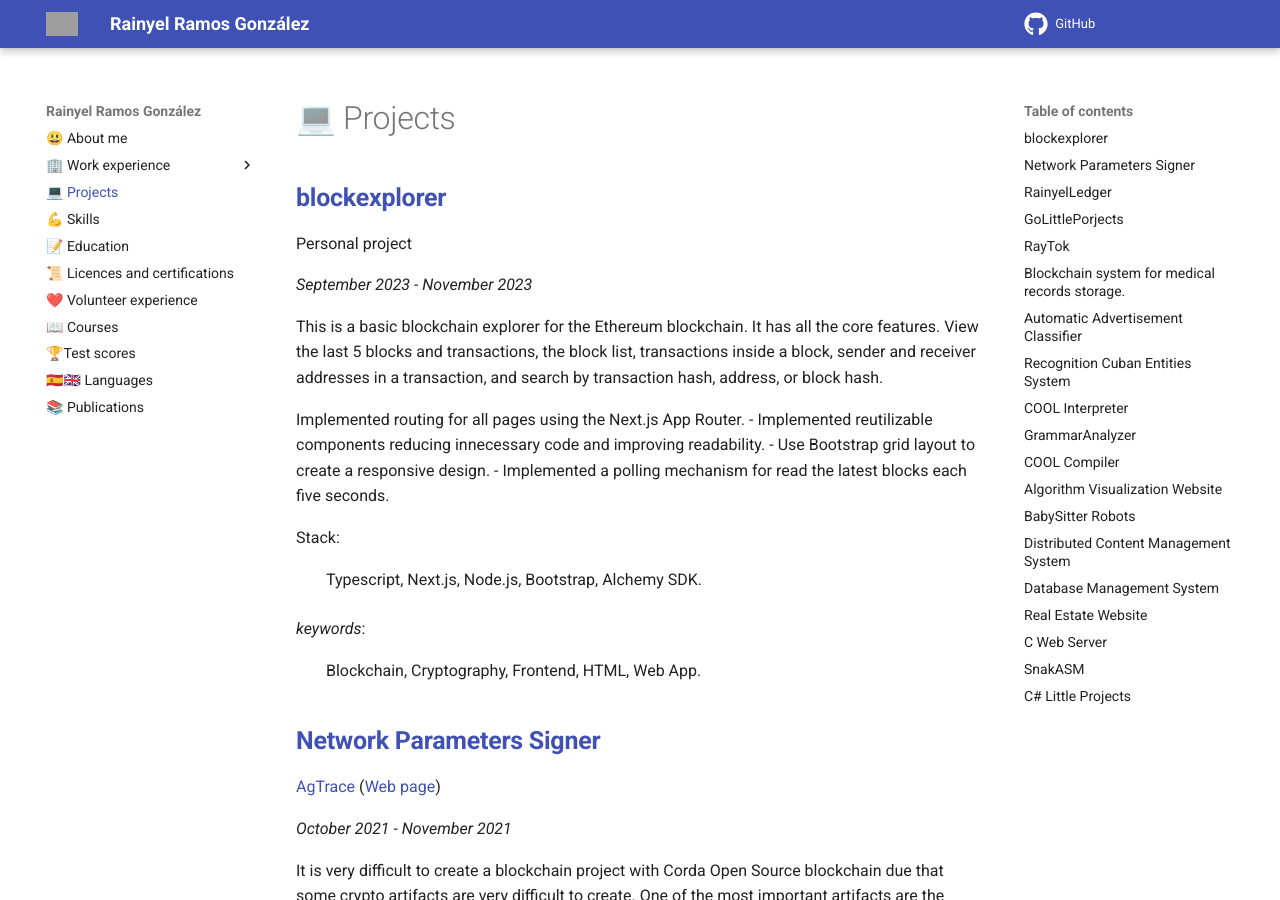
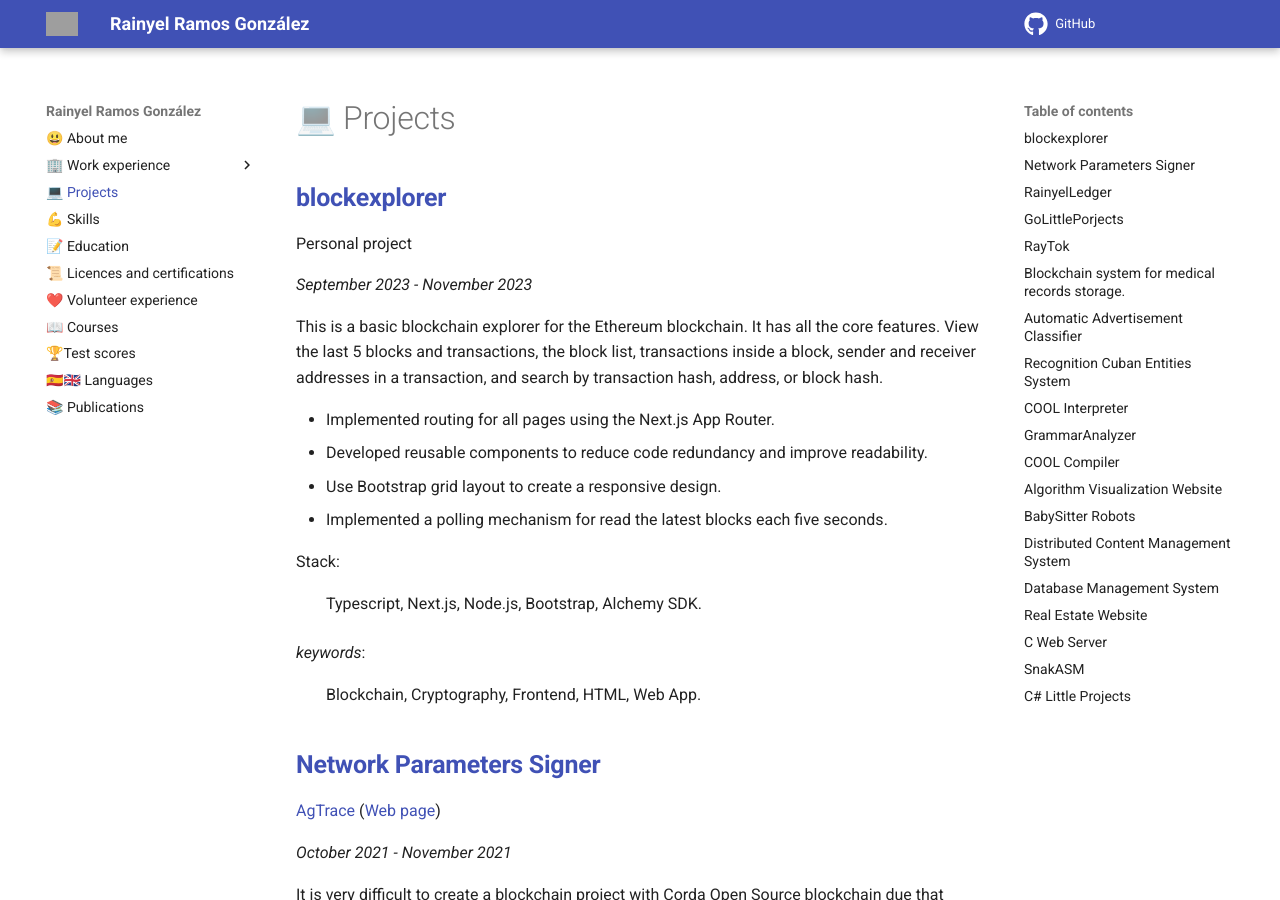
Before and after one commit to rayniel95/rayniel95.github.io, an MkDocs documentation site: the page built from docs/projects/projects.md, in a window 1280 px wide and 900 px high. Built offline with MkDocs 1.6.1 and Material for MkDocs 9.7.7, drawn with Linux system fonts in a browser that asks for light colours; grey boxes are pictures that could not be loaded.

Commit message:
docs(projects): update blockexplorer project description
Correct spelling and improve phrasing in the reusable components note.

```diff
--- a/docs/projects/projects.md
+++ b/docs/projects/projects.md
@@ -6,8 +6,8 @@ Personal project
 
 This is a basic blockchain explorer for the Ethereum blockchain. It has all the core features. View the last 5 blocks and transactions, the block list, transactions inside a block, sender and receiver addresses in a transaction, and search by transaction hash, address, or block hash.
 
- Implemented routing for all pages using the Next.js App Router.
-- Implemented reutilizable components reducing innecessary code and improving readability.
+- Implemented routing for all pages using the Next.js App Router.
+- Developed reusable components to reduce code redundancy and improve readability.
 - Use Bootstrap grid layout to create a responsive design.
 - Implemented a polling mechanism for read the latest blocks each five seconds.
 
```
